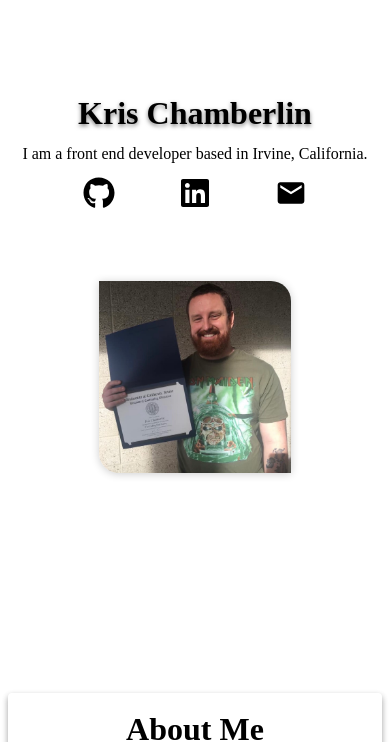
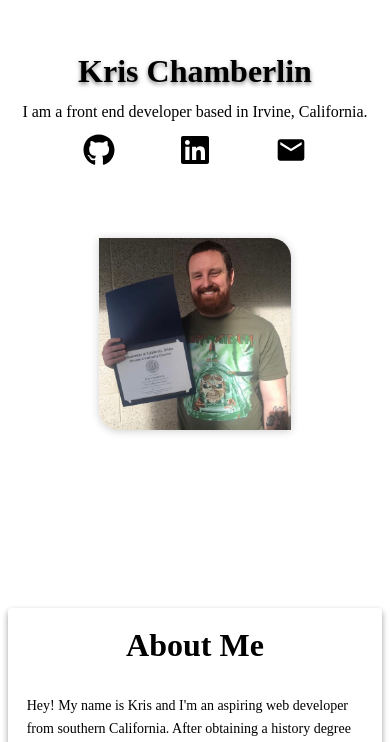
Before and after one commit to kechamberlin/portfolio, a Next.js app: page / in a window 390 px wide. Shown: the part 107-849 px from the top of the page. Built offline with nearby package versions, Linux system fonts and the light colour scheme.

Commit message:
Added media query for min-height to be 80vh up to 768px.

```diff
--- a/components/home-page/hero.module.css
+++ b/components/home-page/hero.module.css
@@ -81,6 +81,7 @@
     justify-content: center;
     text-align: center;
     gap: 4rem;
+    min-height: 80vh;
   }
 
   .hero h1 {
```
